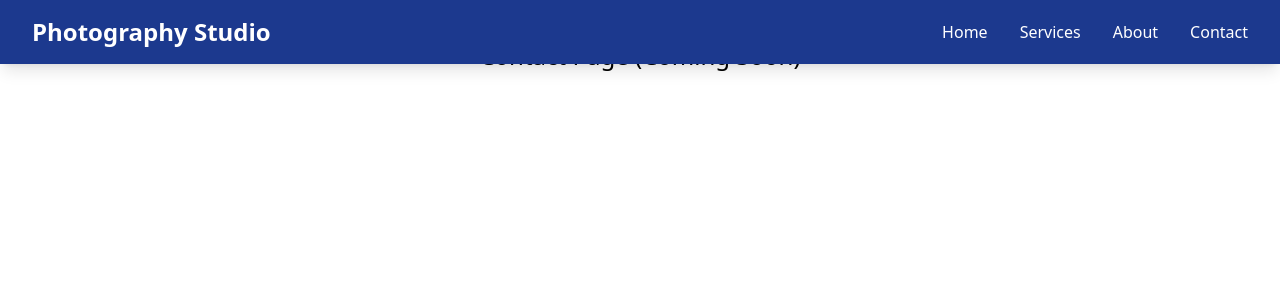
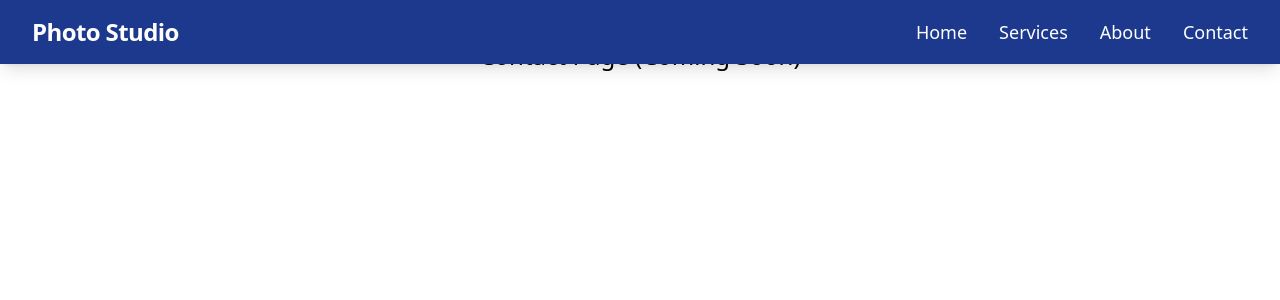
Before and after one commit to DazzlingCodeWith-imran/photography-studio, a React (Vite) app in the folder client/: page /contact in a window 1280 px wide. Shown: the top 300 px of the page. Built offline with nearby package versions, Linux system fonts and the light colour scheme.

Commit message:
Added premium Navbar.jsx and LandingPage.jsx with Tailwind CSS

```diff
--- a/client/index.html
+++ b/client/index.html
@@ -2,7 +2,7 @@
 <html lang="en">
   <head>
     <meta charset="UTF-8" />
-    <link rel="icon" type="image/svg+xml" href="/vite.svg" />
+    <link rel="icon" type="image/svg+xml" href="/photography.png" />
     <meta name="viewport" content="width=device-width, initial-scale=1.0" />
     <title>photography-studio</title>
   </head>
--- a/client/src/components/layout/Navbar.jsx
+++ b/client/src/components/layout/Navbar.jsx
@@ -12,13 +12,13 @@ const Navbar = () => {
       <div className="max-w-7xl mx-auto px-4 sm:px-6 lg:px-8">
         <div className="flex justify-between items-center h-16">
           <div className="flex-shrink-0">
-            <Link to="/" className="text-2xl font-bold">Photography Studio</Link>
+            <Link to="/" className="text-2xl font-bold tracking-tight">Photo Studio</Link>
           </div>
           <div className="hidden md:flex space-x-8">
-            <Link to="/" className="hover:text-yellow-500 transition duration-300">Home</Link>
-            <Link to="/services" className="hover:text-yellow-500 transition duration-300">Services</Link>
-            <Link to="/about" className="hover:text-yellow-500 transition duration-300">About</Link>
-            <Link to="/contact" className="hover:text-yellow-500 transition duration-300">Contact</Link>
+            <Link to="/" className="text-lg hover:text-yellow-500 transition duration-300">Home</Link>
+            <Link to="/services" className="text-lg hover:text-yellow-500 transition duration-300">Services</Link>
+            <Link to="/about" className="text-lg hover:text-yellow-500 transition duration-300">About</Link>
+            <Link to="/contact" className="text-lg hover:text-yellow-500 transition duration-300">Contact</Link>
           </div>
           <div className="md:hidden">
             <button onClick={toggleMenu} className="text-white focus:outline-none">
@@ -30,10 +30,10 @@ const Navbar = () => {
       {isOpen && (
         <div className="md:hidden bg-blue-900">
           <div className="flex flex-col items-center space-y-4 py-4">
-            <Link to="/" className="text-white hover:text-yellow-500 transition duration-300" onClick={toggleMenu}>Home</Link>
-            <Link to="/services" className="text-white hover:text-yellow-500 transition duration-300" onClick={toggleMenu}>Services</Link>
-            <Link to="/about" className="text-white hover:text-yellow-500 transition duration-300" onClick={toggleMenu}>About</Link>
-            <Link to="/contact" className="text-white hover:text-yellow-500 transition duration-300" onClick={toggleMenu}>Contact</Link>
+            <Link to="/" className="text-lg text-white hover:text-yellow-500 transition duration-300" onClick={toggleMenu}>Home</Link>
+            <Link to="/services" className="text-lg text-white hover:text-yellow-500 transition duration-300" onClick={toggleMenu}>Services</Link>
+            <Link to="/about" className="text-lg text-white hover:text-yellow-500 transition duration-300" onClick={toggleMenu}>About</Link>
+            <Link to="/contact" className="text-lg text-white hover:text-yellow-500 transition duration-300" onClick={toggleMenu}>Contact</Link>
           </div>
         </div>
       )}
--- a/client/src/pages/LandingPage.jsx
+++ b/client/src/pages/LandingPage.jsx
@@ -5,19 +5,19 @@ import { Link } from 'react-router-dom';
 const LandingPage = () => {
   return (
     <div className="min-h-screen bg-gray-100">
-      <div className="relative h-[80vh] bg-cover bg-center" style={{ backgroundImage: 'url(https://images.unsplash.com/photo-1507525428034-b723cf961d3e)' }}>
-        <div className="absolute inset-0 bg-black/50 flex items-center justify-center">
+      <div className="relative h-[90vh] bg-cover bg-center" style={{ backgroundImage: 'url(https://images.unsplash.com/photo-1507525428034-b723cf961d3e)' }}>
+        <div className="absolute inset-0 bg-black/60 flex items-center justify-center">
           <motion.div
-            className="text-center text-white"
+            className="text-center text-white px-4"
             initial={{ opacity: 0, y: 50 }}
             animate={{ opacity: 1, y: 0 }}
-            transition={{ duration: 0.8 }}
+            transition={{ duration: 0.8, ease: 'easeOut' }}
           >
-            <h1 className="text-4xl md:text-6xl font-bold mb-4">Welcome to Photography Studio</h1>
-            <p className="text-lg md:text-xl mb-8 max-w-2xl mx-auto">Capture your moments with our professional photography and videography services.</p>
+            <h1 className="text-4xl md:text-6xl font-bold mb-4 tracking-tight">Welcome to Photo Studio</h1>
+            <p className="text-lg md:text-xl mb-8 max-w-2xl mx-auto">Capture life’s moments with our professional photography and videography services.</p>
             <Link
               to="/services"
-              className="bg-yellow-500 text-gray-900 px-6 py-3 rounded-full font-semibold text-lg hover:bg-yellow-400 transition duration-300"
+              className="bg-yellow-500 text-gray-900 px-8 py-3 rounded-full font-semibold text-lg hover:bg-yellow-400 transition duration-300"
             >
               Book Now
             </Link>
```
Also changed, not shown: client/public/photography.png (added).
